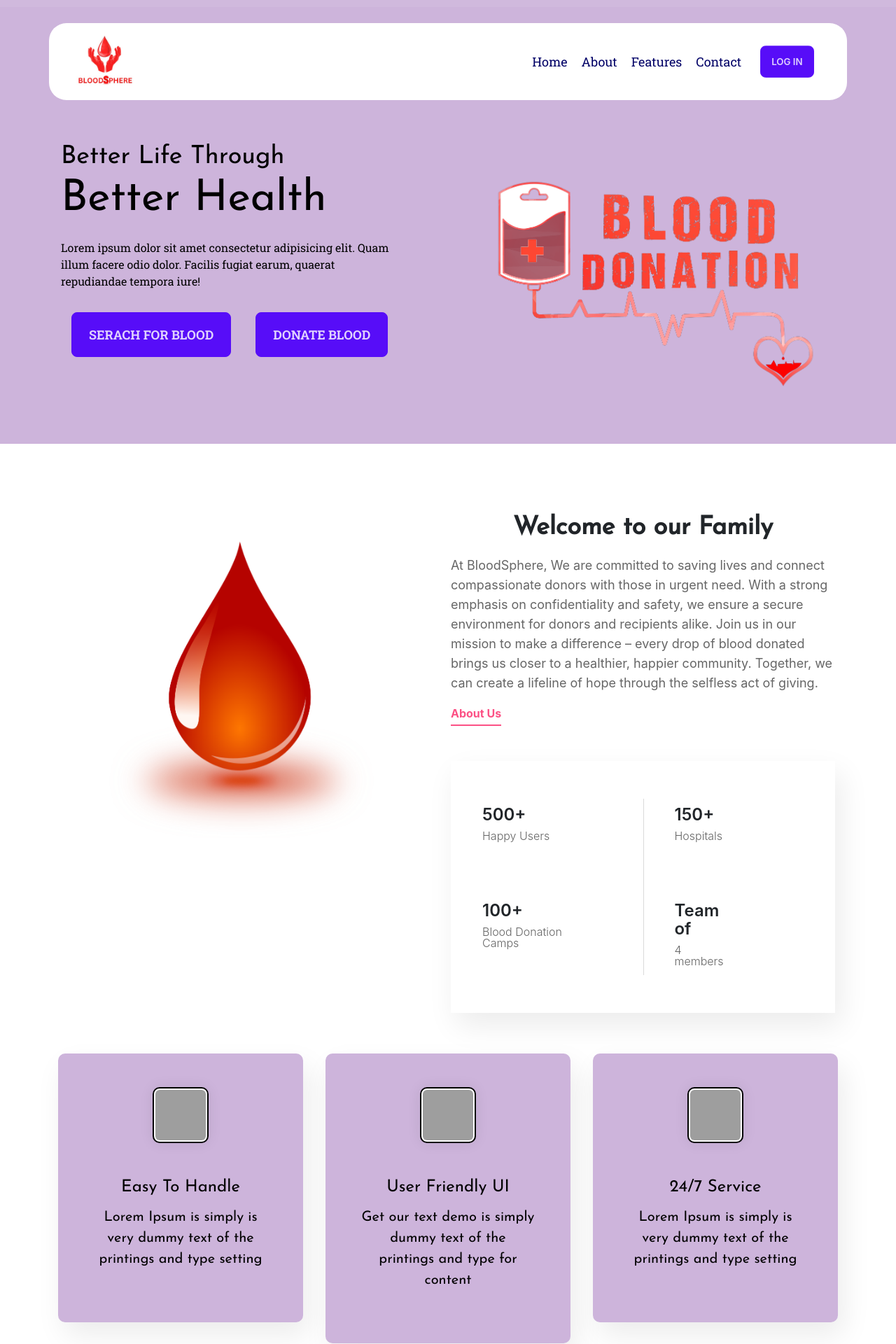
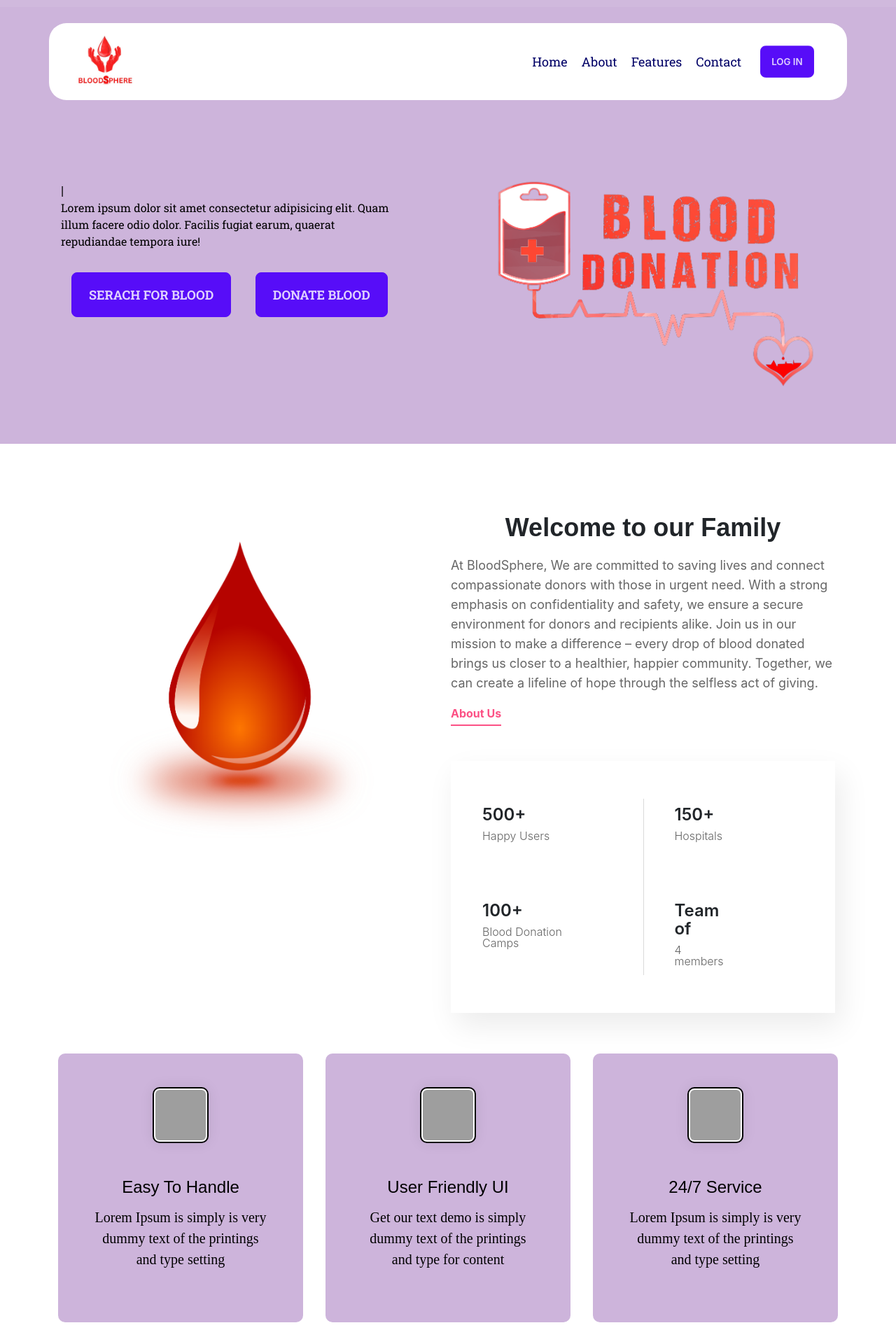
Before and after one commit to rony0000013/Blood-Sphere, a React (Create React App) app: page /home in a window 1280 px wide. Shown: the top 1920 px of the page at 70% size. Built offline with nearby package versions, Linux system fonts and the light colour scheme; grey boxes are pictures that could not be loaded.

Commit message:
added Styles and animations

```diff
--- a/package.json
+++ b/package.json
@@ -25,6 +25,7 @@
     "react-scripts": "5.0.1",
     "react-slick": "^0.29.0",
     "slick-carousel": "^1.8.1",
+    "typewriter-effect": "^2.20.1",
     "web-vitals": "^2.1.4"
   },
   "scripts": {
--- a/src/Pages/Home/About/About.css
+++ b/src/Pages/Home/About/About.css
@@ -19,7 +19,7 @@
 
 .about-content h1 {
     margin-bottom: 20px;
-    font-family: "Josefin Sans", sans-serif;
+    font-family:  sans-serif;
     font-weight: 600;
 }
 
--- a/src/Pages/Home/Appoinment/Appoinment.jsx
+++ b/src/Pages/Home/Appoinment/Appoinment.jsx
@@ -5,7 +5,7 @@ import './Appoinment.css';
 
 const Appoinment = () => {
     return (
-        <section id="contact" className="appoinment-wrapper ss:p-5 p-3">
+        <section id="contact" className="appoinment-wrapper mt-5 p-[5vw] m-[2vw]  w-[96vw]  border-[#f3c4fb] rounded-xl border-2">
             <Container>
                 <Row>
                     <Col sm={12} md={12}>
--- a/src/Pages/Home/Banner/Banner.css
+++ b/src/Pages/Home/Banner/Banner.css
@@ -1,6 +1,6 @@
 .single-hero-slide {
     background-color: #CDB4DB;
-    font-family: "Josefin Sans", sans-serif;
+    font-family:  sans-serif;
 }
 
 .hero-slide-left {
@@ -95,6 +95,8 @@
         transform: translateY(0px);
     }
 }
+
+
 
 
 /* for mobile responsive */
--- a/src/Pages/Home/Banner/Banner.jsx
+++ b/src/Pages/Home/Banner/Banner.jsx
@@ -1,7 +1,7 @@
-import "@fontsource/josefin-sans";
 import { Col, Container, Row } from "react-bootstrap";
 import "./Banner.css";
 import logo1 from "../../../Images/blood-donation-6035211_1280.png";
+import Typewriter from 'typewriter-effect';
 
 const Banner = () => {
     return (
@@ -11,8 +11,26 @@ const Banner = () => {
                     <Row className="align-items-center">
                         <Col md={12} sm={12} lg={6}>
                             <div className="hero-slide-left justify-content-end align-items-center text-center text-lg-start">
-                                <h2>Better Life Through</h2>
-                                <h1>Better Health</h1>
+                                <Typewriter
+                                    options={{
+                                        strings: ["Better Life Through", "Better Health"],
+                                        autoStart: true,
+                                        loop: true,
+                                        skipAddStyles: false,
+                                        wrapperClassName: "text-[50px] font-bold font-sans",
+                                        cursorClassName: "hidden",
+                                    }}
+                                />
+                                {/* <Typewriter
+                                    options={{
+                                        strings: ["Better Life Through"],
+                                        autoStart: true,
+                                        loop: true,
+                                        skipAddStyles: false,
+                                        wrapperClassName: "text-[50px] font-bold",
+                                        cursorClassName: "text-[50px] font-bold",
+                                    }}
+                                /> */}
                                 <p className="mb-xs-5 text-black">
                                     Lorem ipsum dolor sit amet consectetur adipisicing elit. Quam
                                     illum facere odio dolor. Facilis fugiat earum, quaerat
@@ -20,13 +38,12 @@ const Banner = () => {
                                 </p>
                                 <div className="banner-btn m-sm-auto">
                                     <a href="https://t.me/blood_sphere_bot">
-                                        <button className="btn btn-primary btn-lg hover:bg-white hover:text-black"   >
+                                        <button className="btn btn-primary btn-lg hover:bg-white hover:text-black">
                                             Serach For Blood
                                         </button>
                                     </a>{" "}
-
                                     <a href="https://t.me/blood_sphere_bot">
-                                    <button className="btn btn-primary btn-lg hover:bg-white hover:text-black"   >
+                                        <button className="btn btn-primary btn-lg hover:bg-white hover:text-black">
                                             Donate Blood
                                         </button>
                                     </a>{" "}
@@ -36,7 +53,6 @@ const Banner = () => {
                         <Col md={12} sm={12} lg={6} className="mt-sm-5">
                             <div className="hero-slide-right flex flex-row text-center text-lg-start mt-sm-5">
                                 <img src={logo1} alt="" />
-
                             </div>
                         </Col>
                     </Row>
--- a/src/Pages/Home/FAQ/FAQ.jsx
+++ b/src/Pages/Home/FAQ/FAQ.jsx
@@ -2,12 +2,12 @@ import Accordion from "react-bootstrap/Accordion";
 
 const FAQ = () => {
     return (
-        <div className="m-[5%]">
+        <div className="p-[5vw] m-[2vw]  w-[96vw] ">
             <h1 className="text-center text-4xl font-bold mb-5">Getting Started with the BOT</h1>
             <Accordion defaultActiveKey={['0']} >
                 <Accordion.Item eventKey="0" >
-                    <Accordion.Header>Install Telegram on Device</Accordion.Header>
-                    <Accordion.Body>
+                    <Accordion.Header >Install Telegram on Device</Accordion.Header>
+                    <Accordion.Body className="bg-gray-200">
                         Lorem ipsum dolor sit amet, consectetur adipiscing elit, sed do eiusmod
                         tempor incididunt ut labore et dolore magna aliqua. Ut enim ad minim veniam,
                         quis nostrud exercitation ullamco laboris nisi ut aliquip ex ea commodo
@@ -27,7 +27,7 @@ const FAQ = () => {
                         non proident, sunt in culpa qui officia deserunt mollit anim id est laborum.
                     </Accordion.Body>
                 </Accordion.Item>
-                <Accordion.Item eventKey="3">
+                <Accordion.Item eventKey="2">
                     <Accordion.Header>Use /start to start interacting with the bot</Accordion.Header>
                     <Accordion.Body>
                         Lorem ipsum dolor sit amet, consectetur adipiscing elit, sed do eiusmod
@@ -38,7 +38,7 @@ const FAQ = () => {
                         non proident, sunt in culpa qui officia deserunt mollit anim id est laborum.
                     </Accordion.Body>
                 </Accordion.Item>
-                <Accordion.Item eventKey="4">
+                <Accordion.Item eventKey="3">
                     <Accordion.Header>Use /get to search Blood Groups</Accordion.Header>
                     <Accordion.Body>
                         Lorem ipsum dolor sit amet, consectetur adipiscing elit, sed do eiusmod
--- a/src/Pages/Home/Features/Features.css
+++ b/src/Pages/Home/Features/Features.css
@@ -4,7 +4,7 @@
 .single-feature-box {
     border-radius: 10px;
     background-color: #CDB4DB;
-    box-shadow: 8.135px 18.271px 40px 0 rgb(0 0 0 / 8%);
+    /* box-shadow: 8.135px 18.271px 40px 0 rgb(0 0 0 / 8%); */
     padding: 60px 50px 75px;
     transition: all .4s;
     text-align: center;
@@ -39,14 +39,14 @@
     margin-bottom: 10px;
     font-size: 24px;
     line-height: 36px;
-    font-family: "Josefin Sans", sans-serif;
+    font-family:  sans-serif;
     color:black;
 }
 
 .single-feature-box p {
     color: black;
     font-size:20px;
-    font-family: 'Josefin Sans', serif;
+    font-family: serif;
 }
 
 
--- a/src/Pages/Home/Features/Features.jsx
+++ b/src/Pages/Home/Features/Features.jsx
@@ -1,12 +1,10 @@
 import AOS from "aos";
 import "aos/dist/aos.css";
-import React, { useEffect } from 'react';
-import { Col } from 'react-bootstrap';
-import './Features.css';
-import { Container } from 'react-bootstrap';
+import React, { useEffect } from "react";
+import { Col } from "react-bootstrap";
+import "./Features.css";
 
 const Features = (props) => {
-
     const { title, description, img } = props.feature;
     useEffect(() => {
         AOS.init({
@@ -18,12 +16,13 @@ const Features = (props) => {
     return (
         <>
             <Col md={6} xl={4} lg={6} sm={12}>
-                <div className="single-feature-box sm:m-5 m-2" data-aos="fade-right">
+                <div className="single-feature-box sm:m-5 m-2 shadow-2xl shadow-indigo-500/50" data-aos="fade-right">
                     <div className="icon-box">
                         <img src={img} alt="" />
                     </div>
-                    <h3>{title}</h3>
-                    <p>{description}</p>
+
+                    <h3 data-aos="zoom-out">{title}</h3>
+                    <p data-aos="zoom-out">{description}</p>
                 </div>
             </Col>
         </>
--- a/src/index.css
+++ b/src/index.css
@@ -26,7 +26,7 @@ body {
 /* linear-gradient(to left, #09bd78, hsl(351, 83%, 61%)); */
 
 #progressBar {
-  background: red;
+  background: #ff9791;
   border-radius: 7px;
   transform-origin: top leftt;
   transform: scale(0, 0);
```
